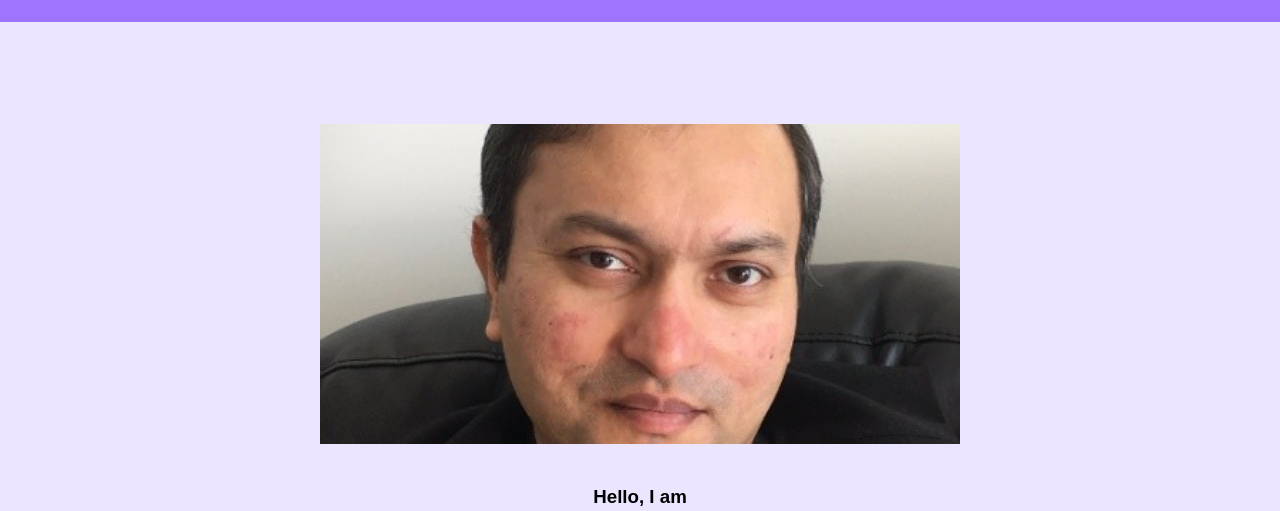
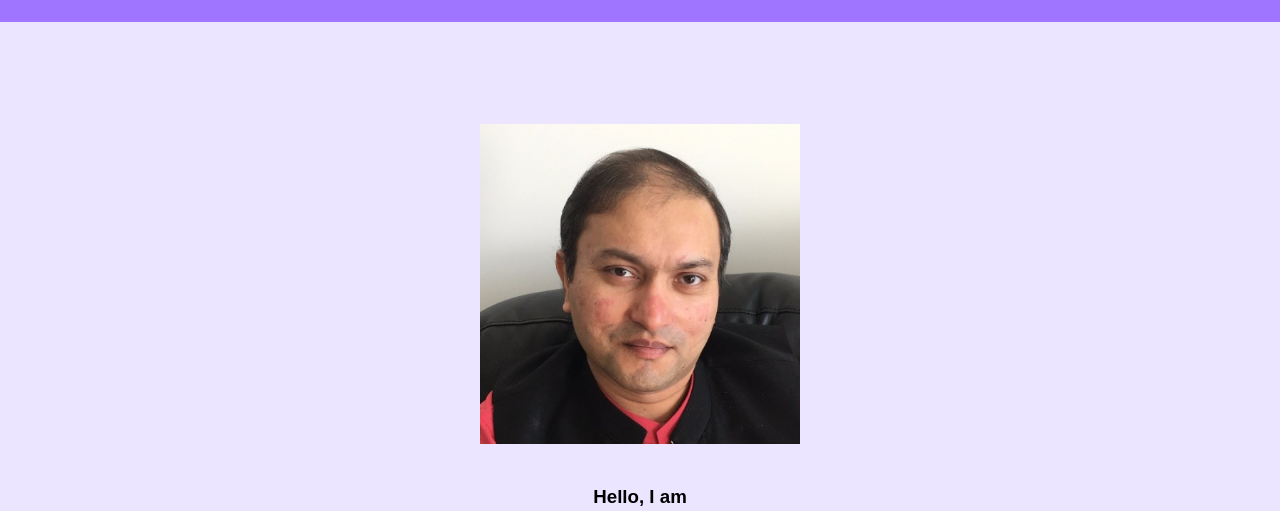
Before and after one commit to amer-riaz/feb24-t1a2-test, a plain HTML site: page src/index.html in a window 1280 px wide. Shown: the part 98-609 px from the top of the page. Drawn offline with Linux system fonts and the light colour scheme.

Commit message:
index page and stylesheet updated

```diff
--- a/src/style.css
+++ b/src/style.css
@@ -111,7 +111,8 @@ main > img {
     height: 40dvh;
     width: 50dvw;
     margin: 2em;
-    background-color: var(--purple-heart-950);
+    /* background-color: var(--purple-heart-950); */
     color: var(--purple-heart-100);
-    object-fit: cover;
+    /* object-fit: cover; */
+    object-fit: contain;
 }
```
